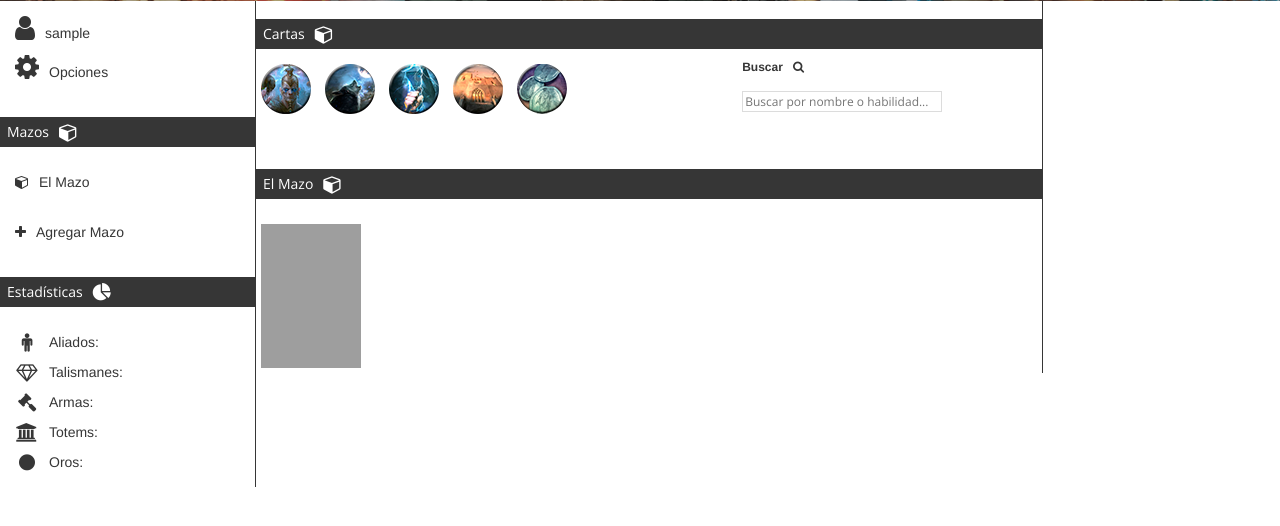
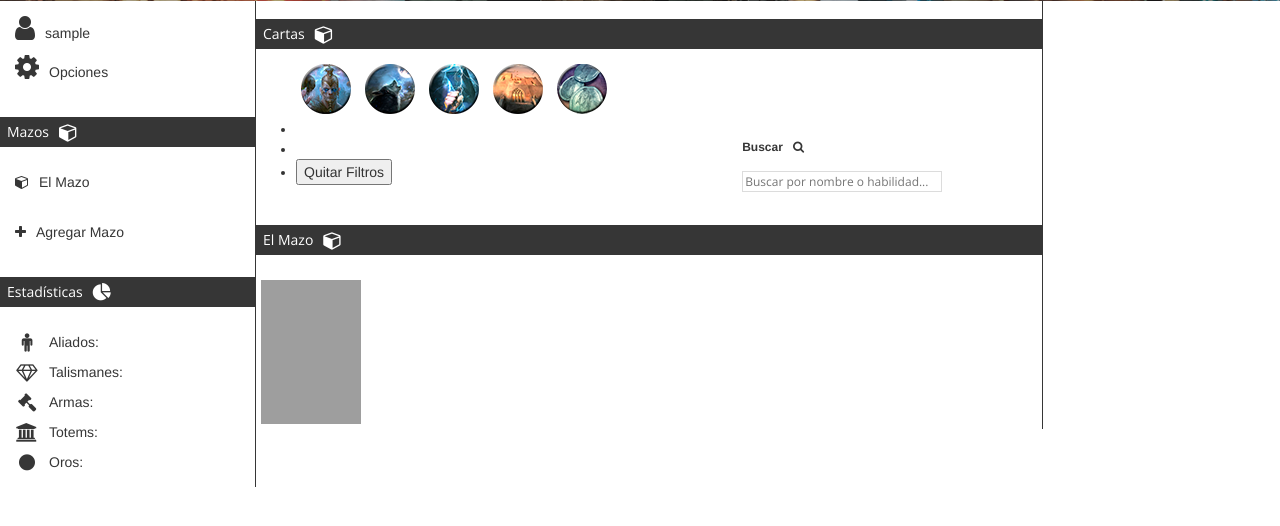
Before and after one commit to sariego/elmazo, a PHP site: page /index.php in a window 1280 px wide. Shown: the part 199-725 px from the top of the page. Run offline with PHP 8.4, Linux system fonts and the light colour scheme; the visitor is signed in with stand-in values (Sample User, id 1); data that the repository does not hold is empty; some libraries are stand-ins or nearby versions; grey boxes are pictures that could not be loaded.

Commit message:
cambio en index

```diff
--- a/index.php
+++ b/index.php
@@ -46,12 +46,8 @@ include_once "common/header.php";
 <div class="section">
         <h1>Cartas<i class="fa fa-cube fa-lg"></i></h1>
     </div>
-    <!--BUSCADOR DE CARTAS POR NOMBRE O HABILIDAD--->
-    <form id="filter" >
-        <label for="search">Buscar<i class="fa fa-search"></i></label>
-		<input type="text" name="search" id="search_input" placeholder="Buscar por nombre o habilidad..."/>
-    </form>
-    <!--FIN BUSCADOR DE CARTAS-->
+    <ul id="all_filters">
+    	<li>
     		<div id="cards">
         		<!--FILTRO DE CARTAS POR TIPO-->
         		<ul class="img-list">
@@ -98,6 +94,22 @@ include_once "common/header.php";
         		</ul>
         		<!--FIN FILTRO CARTAS POR TIPO-->
     		</div>
+    	</li>
+    	<li>
+    				<!--BUSCADOR DE CARTAS POR NOMBRE O HABILIDAD--->
+    		<form id="filter" >
+        		<label for="search">Buscar<i class="fa fa-search"></i></label>
+				<input type="text" name="search" id="search_input" placeholder="Buscar por nombre o habilidad..."/>
+    		</form>
+    		<!--FIN BUSCADOR DE CARTAS-->
+    	</li>
+    	<li>
+    		<a href="?search="><button>Quitar Filtros</button></a>
+    	</li>
+    </ul>
+
+
+
 
     <div id="cards">
         <!--LISTADO COMPLETO DE CARTAS-->
```
Lines whose indentation alone changed are shown as unchanged.
